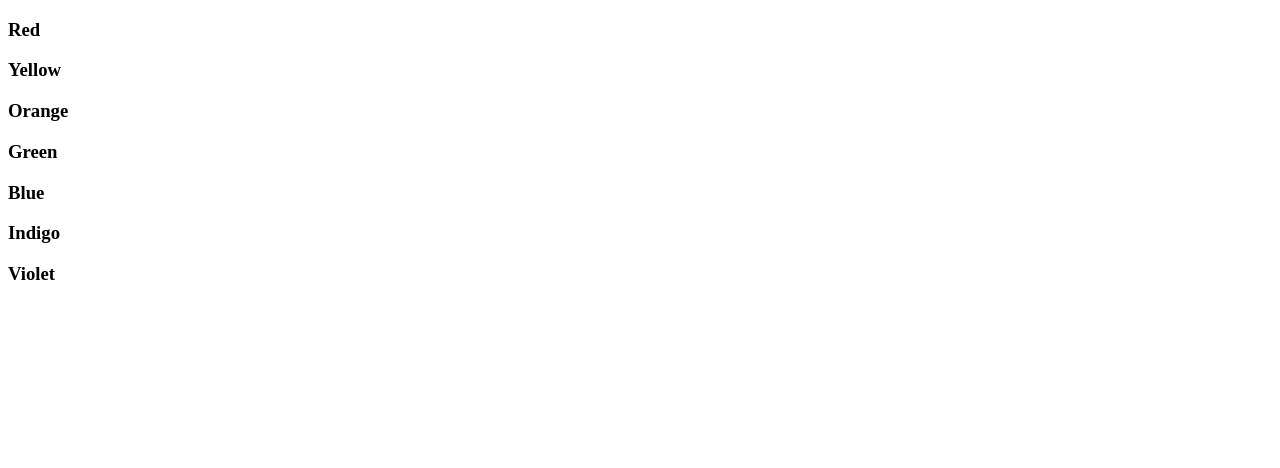
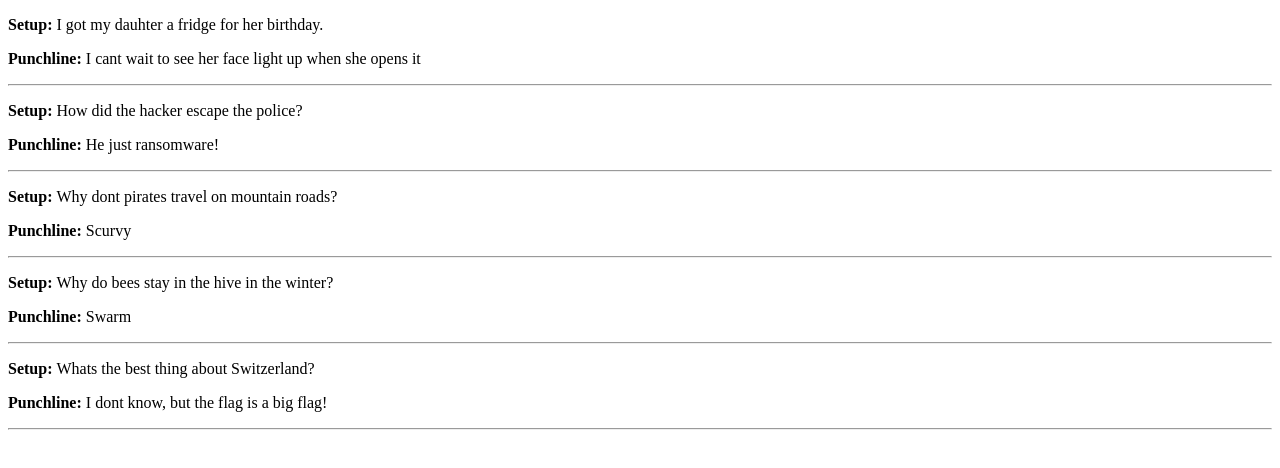
Before and after one commit to HarikaPenukonda/props-tutorial-2, a React (Create React App) app: page / in a window 1280 px wide. Shown: the top 468 px of the page. Built offline with nearby package versions, Linux system fonts and the light colour scheme.

Commit message:
Mapping Components

```diff
--- a/src/App.js
+++ b/src/App.js
@@ -1,75 +1,19 @@
 import React from "react";
 import Jokes from "./Jokes";
-
-/*
-    Challenge : turn the strings in the array into <h3> elements
-*/
+import jokesData from "./jokesData";
 
 export default function App(){
-    const colors = [
-        <h3>Red</h3>,
-        <h3>Yellow</h3>,
-        <h3>Orange</h3>,
-        <h3>Green</h3>,
-        <h3>Blue</h3>,
-        <h3>Indigo</h3>,
-        <h3>Violet</h3>
-    ]
+    const jokeElement = jokesData.map(joke => {
+        return <Jokes
+                setup={joke.setup}
+                punchline={joke.punchline}
+
+        />
+    })
     return(
         <div>
-            {colors}
-            {/* <Jokes
-                setup="I got my dauhter a fridge for her birthday."
-                punchline="I cant wait to see her face light up when she opens it"
-                isPun={false}
-                upvote={12}
-                downvote={3}
-                comments={
-                    [
-                        {
-                            author : "",
-                            body : "",
-                            title : ""
-                        }
-                    ]
-                }
-            />
-            <Jokes
-                setup="How did the hacker escape the police?"
-                punchline="He just ransomware!"
-                isPun={true}
-                upvote={54}
-                downvote={3}
-            />
-            <Jokes
-                setup="Why dont pirates travel on mountain roads?"
-                punchline="Scurvy"
-                isPun={true}
-                upvote={7}
-                downvote={3}
-            />
-            <Jokes
-                setup="Why do bees stay in the hive in the winter?"
-                punchline="Swarm"
-                isPun={true}
-                upvote={51}
-                downvote={8}
-            />
-            <Jokes
-                setup="Whats the best thing about Switzerland?"
-                punchline="I dont know, but the flag is a big flag!"
-                isPun={false}
-                upvote={43}
-                downvote={7}
-            />
-            <Jokes
-                punchline="Its hard to explain puns to kleptomaniacs because they always take things literally"
-                isPun={true}
-                upvote={33}
-                downvote={5}
-            /> */}
+            {jokeElement}
         </div>
-
 
     )
 }
--- /dev/null
+++ b/src/jokesData.js
@@ -0,0 +1,22 @@
+export default [
+    {
+        setup:"I got my dauhter a fridge for her birthday.",
+        punchline:"I cant wait to see her face light up when she opens it"
+    },
+    {
+        setup:"How did the hacker escape the police?",
+        punchline:"He just ransomware!"
+    },
+    {
+        setup:"Why dont pirates travel on mountain roads?",
+        punchline:"Scurvy"
+    },
+    {
+        setup:"Why do bees stay in the hive in the winter?",
+        punchline:"Swarm"
+    },
+    {
+        setup:"Whats the best thing about Switzerland?",
+        punchline:"I dont know, but the flag is a big flag!"
+    }
+]
```
